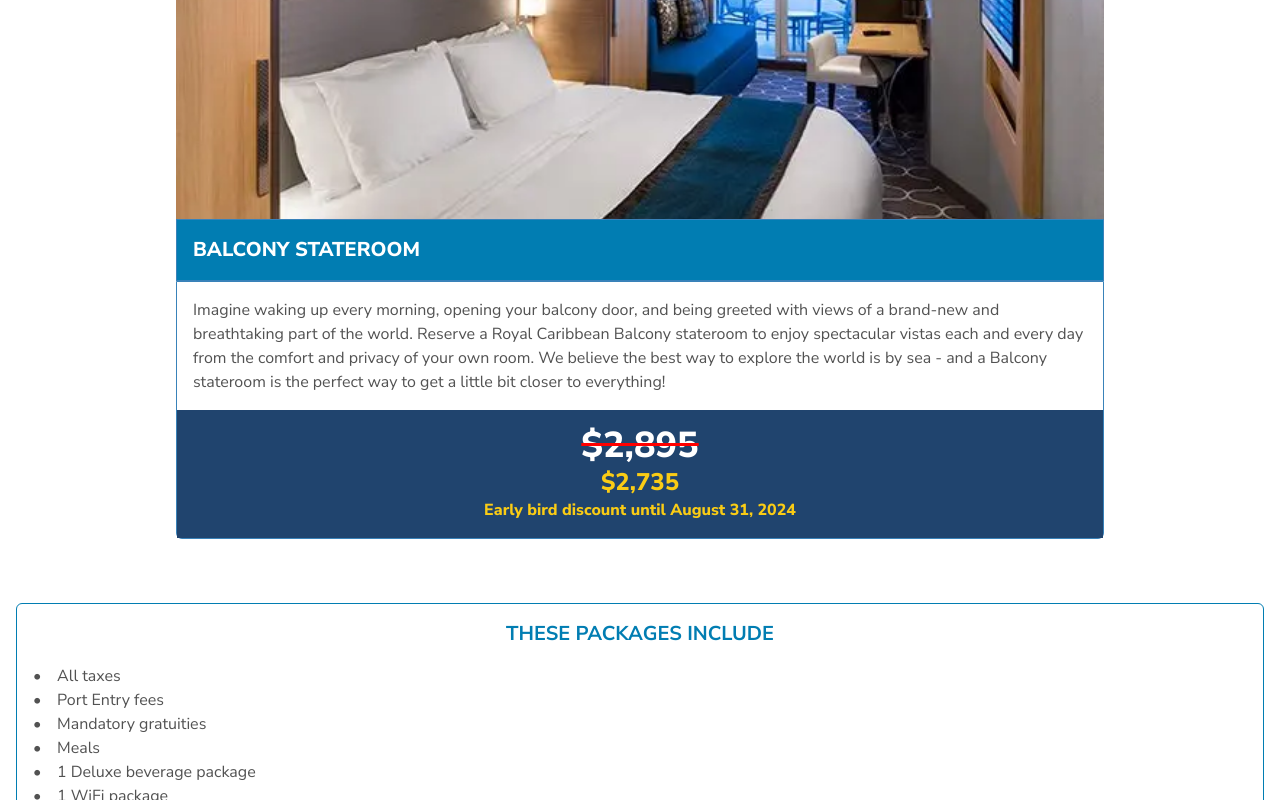
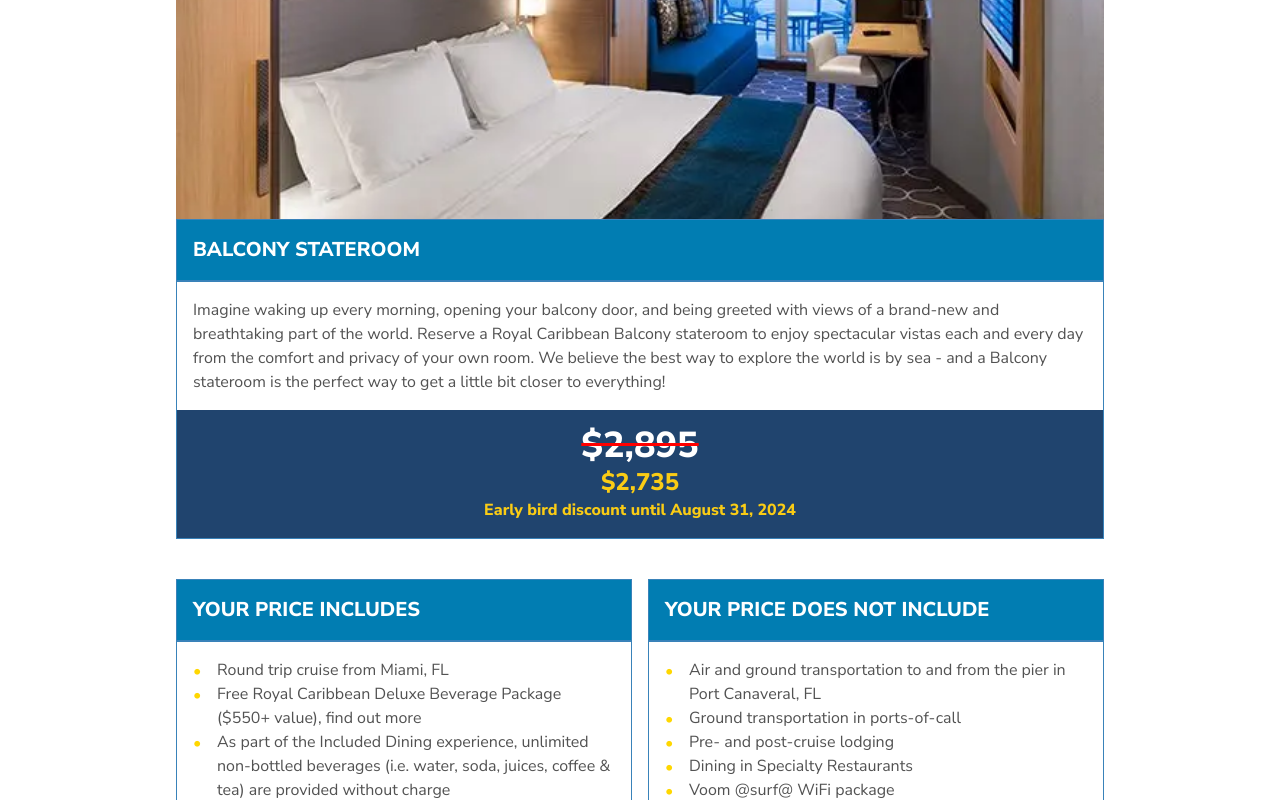
Before and after one commit to jjcxdev/sots, a Next.js app: page /rooms in a window 1280 px wide. Shown: the part 2000-2800 px from the top of the page. Built offline with nearby package versions, Linux system fonts and the light colour scheme.

Commit message:
rooms features added

```diff
--- a/src/app/components/roomcard.tsx
+++ b/src/app/components/roomcard.tsx
@@ -23,25 +23,24 @@ export const RoomCard: React.FC<RoomCardProps> = ({
     <div className="py-6 bg-white flex-col flex">
       <div className="md:w-5/6 lg:w-3/4 m-auto mt-4 w-full px-4">
         <div
-          className="relative rounded-t-md overflow-hidden w-full"
-          style={{ height: "325px" }}
-        >
+          className="relative  overflow-hidden w-full"
+          style={{ height: "325px" }}>
           <Image
             src={imageSrc}
             alt={title}
             layout="fill"
             objectFit="cover"
-            className="absolute rounded-t-md"
+            className="absolute "
           />
         </div>
         <div className="w-full flex flex-col">
           {" "}
           {/* Added px-4 here */}
-          <div className="mb-4 rounded-b-md">
+          <div className="mb-4 ">
             <div className="bg-accent-blue p-4 uppercase font-extrabold text-xl border border-custom-blue">
               {title}
             </div>
-            <div className="border rounded-b-md text-neutral-600 text-base border-custom-blue">
+            <div className="border  text-neutral-600 text-base border-custom-blue">
               <div className="p-4">{blurb}</div>
 
               <div className="w-full flex flex-col"></div>
@@ -50,8 +49,7 @@ export const RoomCard: React.FC<RoomCardProps> = ({
                 style={{
                   textDecoration: "line-through",
                   textDecorationColor: "red",
-                }}
-              >
+                }}>
                 ${price.toLocaleString()}
               </div>
 
--- a/src/app/globals.css
+++ b/src/app/globals.css
@@ -25,12 +25,13 @@ address {
 }
 
 .custom-list li::before {
-  content: "•"; /* The bullet symbol */
+  content: "\2022"; /* The bullet symbol */
   position: absolute;
   left: 0;
-  top: 50%;
-  transform: translateY(-50%);
-  margin-right: 12px; /* Adjust this to control space between bullet and text */
+  top: 4px;
+  margin-right: 12px;
+  line-height: 1.2;
+  color: gold;
 }
 
 .container {
--- a/src/app/rooms/page.tsx
+++ b/src/app/rooms/page.tsx
@@ -44,21 +44,75 @@ const Rooms: React.FC = () => (
             blurb="Imagine waking up every morning, opening your balcony door, and being greeted with views of a brand-new and breathtaking part of the world. Reserve a Royal Caribbean Balcony stateroom to enjoy spectacular vistas each and every day from the comfort and privacy of your own room. We believe the best way to explore the world is by sea &#45; and a Balcony stateroom is the perfect way to get a little bit closer to everything!"
           />
         </div>
-        <div className="mx-4 border my-6 border-accent-blue rounded-md">
-          <div className="text-accent-blue uppercase text-xl font-bold text-center p-4">
-            These packages include
+
+        <div className="flex px-4 gap-4 md:w-5/6 lg:w-3/4 m-auto flex-col lg:flex-row">
+          <div className="mb-4 lg:w-1/2  ">
+            <div className="bg-accent-blue p-4 uppercase font-extrabold text-xl border border-custom-blue">
+              Your Price Includes
+            </div>
+            <div className="border  text-neutral-600 text-base border-custom-blue">
+              <div className="p-4">
+                <ul className="custom-list">
+                  <li>Round trip cruise from Miami, FL </li>
+                  <li>
+                    Free Royal Caribbean Deluxe Beverage Package ($550+ value),
+                    find out more
+                  </li>
+                  <li>
+                    As part of the Included Dining experience, unlimited
+                    non-bottled beverages (i.e. water, soda, juices, coffee &
+                    tea) are provided without charge
+                  </li>
+                  <li>
+                    All Taxes, fees, port expenses, mandatory gratuities are
+                    included
+                  </li>
+                  <li>Voom @surf@ WiFi package</li>
+                  <li>
+                    All training courses, ship board integration tour &
+                    reception on the cruise
+                  </li>
+                  <li>
+                    All meals (“Included Dining” features breakfast, lunch,
+                    dinner and snacks in the Windjammer Café and
+                    breakfast/brunch and dinner in the Main Dining Room as well
+                    as food in other “Included” dining venues, i.e. Café
+                    Promenade, solarium Bistro, Boardwalk Dog House).Recreation
+                    facilities, such as Fitness Center, Pools, Hot Tubs, Lazer
+                    Tag, FlowRider®, Rock Climbing Wall, Basketball Court,
+                    Jogging Track
+                  </li>
+                  <li>In-room TV and movies (excluding pay-per-view movies)</li>
+                  <li>Full-service room cleaning</li>
+                </ul>
+              </div>
+            </div>
           </div>
-          <div className="text-neutral-600 pb-4 px-4">
-            <ul className="custom-list" aria-label="Packages Include">
-              <li>All taxes</li>
-              <li>Port Entry fees</li>
-              <li>Mandatory gratuities</li>
-              <li>Meals</li>
-              <li>1 Deluxe beverage package</li>
-              <li>1 WiFi package</li>
-              <li>All training courses</li>
-              <li>Custom golf shirt & other items</li>
-            </ul>
+
+          <div className="mb-4 lg:w-1/2 ">
+            <div className="bg-accent-blue p-4 uppercase font-extrabold text-xl border border-custom-blue">
+              Your Price Does Not Include
+            </div>
+            <div className="border  text-neutral-600 text-base border-custom-blue">
+              <div className="p-4">
+                <ul className="custom-list">
+                  <li>
+                    Air and ground transportation to and from the pier in Port
+                    Canaveral, FL
+                  </li>
+                  <li>Ground transportation in ports-of-call</li>
+                  <li>Pre- and post-cruise lodging</li>
+                  <li>Dining in Specialty Restaurants</li>
+                  <li>Voom @surf@ WiFi package</li>
+                  <li>
+                    Personal expenditures and purchases such as photos,
+                    souvenirs, excursions, spa services, personal training,
+                    “Escape the Rubicon” escape room, Gambling
+                  </li>
+                  <li>Travel Insurance</li>
+                </ul>
+              </div>
+            </div>
           </div>
         </div>
       </div>
```
